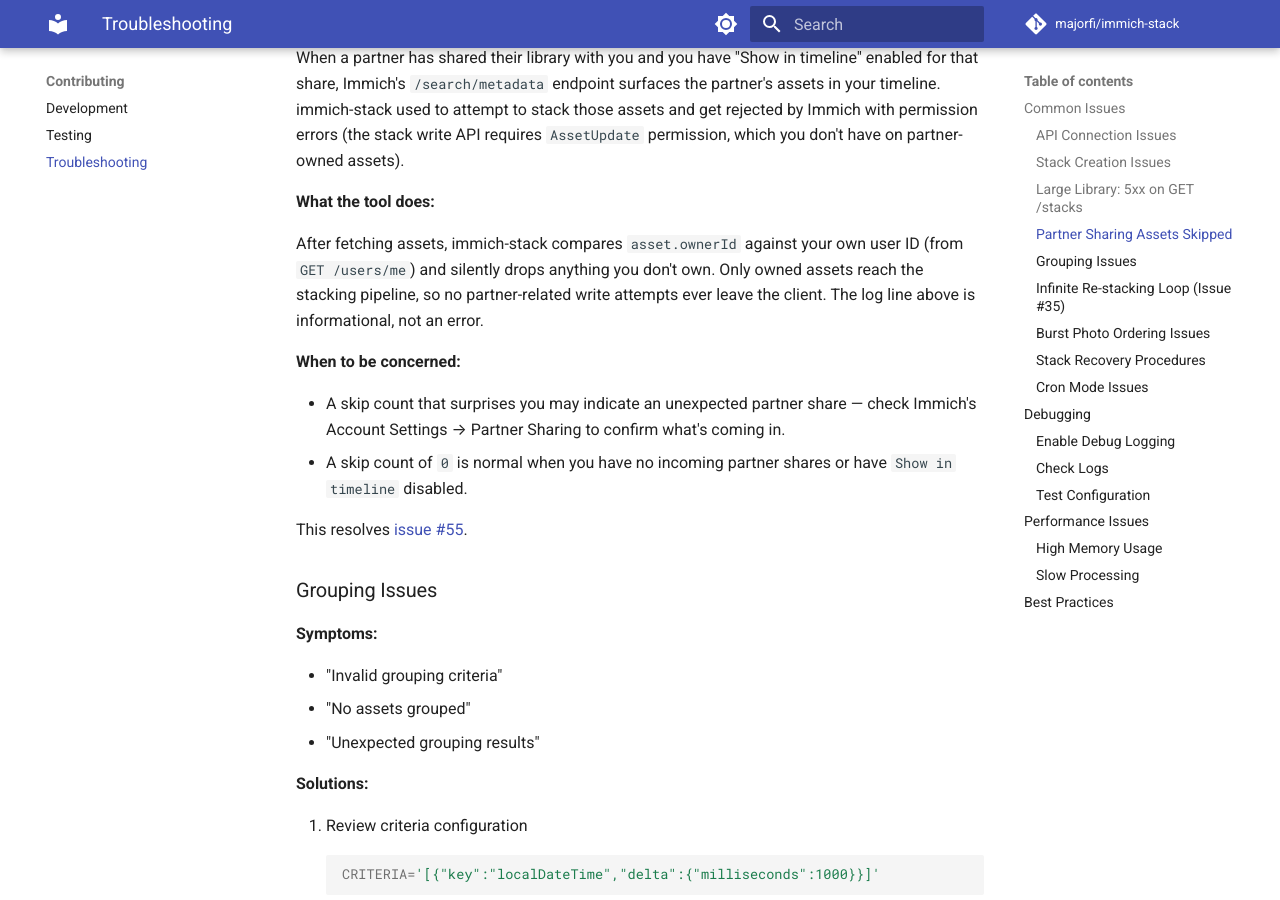
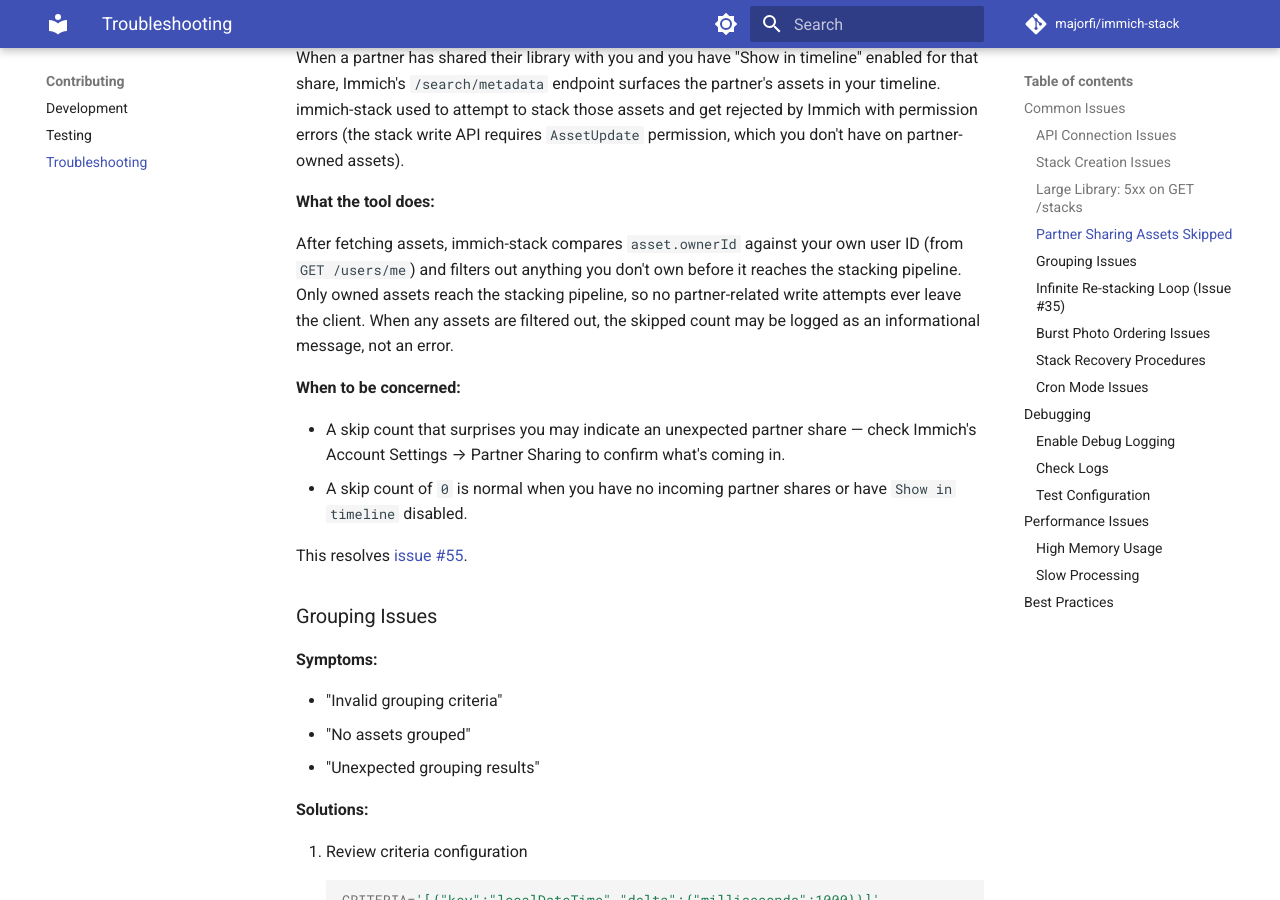
Before and after one commit to Majorfi/immich-stack, an MkDocs documentation site: the page built from docs/troubleshooting.md, in a window 1280 px wide and 900 px high, scrolled down 2743 px. Built offline with MkDocs 1.6.1 and Material for MkDocs 9.7.7, drawn with Linux system fonts in a browser that asks for light colours; comment, search, counter and statistics services are not loaded.

Commit message:
Potential fix for pull request finding
Co-authored-by: Copilot Autofix powered by AI <175728472+Copilot@users.noreply.github.com>

```diff
--- a/docs/troubleshooting.md
+++ b/docs/troubleshooting.md
@@ -117,9 +117,10 @@ have on partner-owned assets).
 **What the tool does:**
 
 After fetching assets, immich-stack compares `asset.ownerId` against your own user ID (from
-`GET /users/me`) and silently drops anything you don't own. Only owned assets reach the
-stacking pipeline, so no partner-related write attempts ever leave the client. The log line
-above is informational, not an error.
+`GET /users/me`) and filters out anything you don't own before it reaches the stacking
+pipeline. Only owned assets reach the stacking pipeline, so no partner-related write
+attempts ever leave the client. When any assets are filtered out, the skipped count may be
+logged as an informational message, not an error.
 
 **When to be concerned:**
 
```
